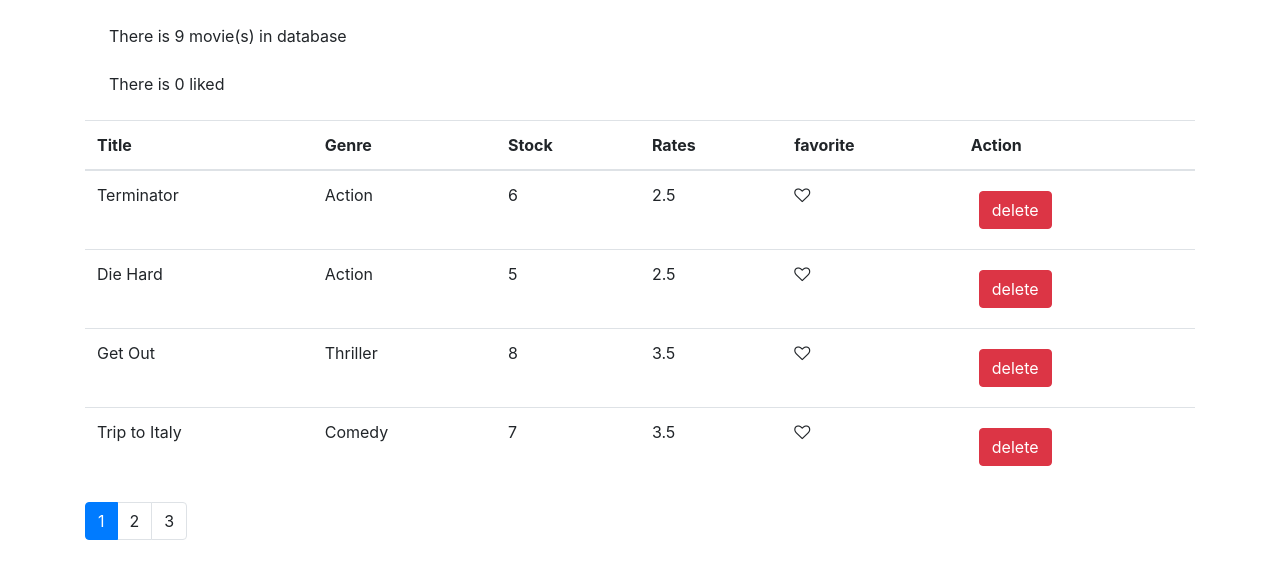
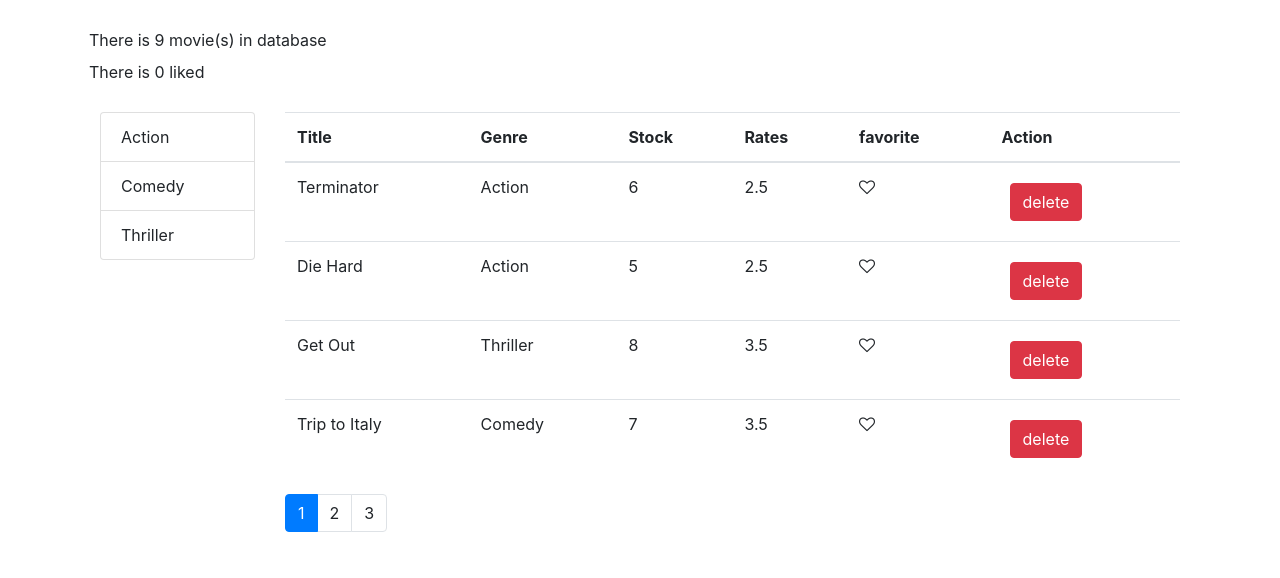
Before and after one commit to StevOrc/react-concept, a React (Create React App) app: page /movies/5b21ca3eeb7f6fbccd471816 in a window 1280 px wide. Shown: the top 578 px of the page. Built offline with nearby package versions, Linux system fonts and the light colour scheme.

Commit message:
filtering display with active object, to implement now

```diff
--- a/src/components/features/movies/Movie.jsx
+++ b/src/components/features/movies/Movie.jsx
@@ -1,26 +1,49 @@
-import React, { Component, Fragment } from 'react';
+import React, { Component } from 'react';
 import {getMovies, deleteMovie, toogleLikeMovie, getNumberOfLike} from '../../../services/fakeMovieService';
-import {Like, Pagination} from '../../';
+import {getGenres} from '../../../services/fakeGenreService';
+import {Like, Pagination, ListGroup} from '../../';
 import {paginate} from '../../../utils/paginate';
 
 export default class Movie extends Component {
     state = {
-        movies: getMovies(),
+        movies: [],
         pageSize: 4,
         currentPage: 1,
-        numberOfLike: getNumberOfLike()
+        numberOfLike: getNumberOfLike(),
+        genres: [],
+        selectedGenre: {}
     }
+
+    componentDidMount(){
+        this.setState({
+            movies: getMovies(),
+            genres: getGenres()
+        })
+    }
+
     render() {
         const {length: count} = this.state.movies;
-        const {pageSize, currentPage, movies: allMovies, numberOfLike} = this.state;
+        const {pageSize, currentPage, movies: allMovies, numberOfLike, genres: allGenre} = this.state;
         if(count === 0) return <p className="m-4">No movie in Databse</p>;
 
         const movies = paginate(allMovies, currentPage, pageSize);
 
         return (
-        <Fragment>
-            <p className="m-4">There is {count} movie(s) in database</p>
-            <p className="m-4">There is {numberOfLike} liked </p>
+            <div className="container">
+                <div className="row d-flex flex-column mb-4 mt-4">
+                    <p className="m-1">There is {count} movie(s) in database</p>
+                    <p className="m-1">There is {numberOfLike} liked </p>
+
+                </div>
+                <div className="row">
+                    <div className="col-2">
+                        <ListGroup
+                            items={allGenre}
+                            selectedItem={this.state.selectedGenre}
+                            onItemSelect={this.handleGenreselect}
+                        />
+                    </div>
+                    <div className="col">
                         <table className="table">
                             <thead>
                                 <tr>
@@ -42,7 +65,9 @@ export default class Movie extends Component {
                             currentPage={currentPage}
                             onPageChange={this.handlePageChange}
                         />
-        </Fragment>
+                    </div>
+                </div>
+            </div>
         )
     }
 
@@ -58,6 +83,10 @@ export default class Movie extends Component {
     handleDeleteMovie = (movie) => {
         deleteMovie(movie._id);
         this.setState({movies: getMovies()});
+    }
+
+    handleGenreselect = (genre) => {
+        this.setState({ selectedGenre: genre });
     }
 
     displayMovieList = (movies) => {
--- a/src/components/index.js
+++ b/src/components/index.js
@@ -5,3 +5,4 @@ export {default as Counters} from './concepts/Counters';
 export {default as NavBar} from './navbar/NavBar';
 export {default as Like} from './shared/components/Like';
 export {default as Pagination} from './shared/components/Pagination';
+export {default as ListGroup} from './shared/components/ListGroup';
--- /dev/null
+++ b/src/components/shared/components/ListGroup.jsx
@@ -0,0 +1,24 @@
+import React from 'react';
+
+const ListGroup = (props) => {
+    const {items, textProperty, valueProperty, onItemSelect, selectedItem} = props;
+
+    return (
+        <ul className="list-group">
+            {items.map( item =>
+                <li
+                    onClick={() => onItemSelect(item)}
+                    style={{cursor: 'pointer'}}
+                    key={item[valueProperty]}
+                    className={ item.name === selectedItem.name ? "list-group-item active" : 'list-group-item'}> {item[textProperty]}
+                </li>)}
+        </ul>
+    );
+};
+
+ListGroup.defaultProps = {
+    textProperty: 'name',
+    valueProperty: '_id',
+}
+
+export default ListGroup;
```
Lines whose indentation alone changed are shown as unchanged.
